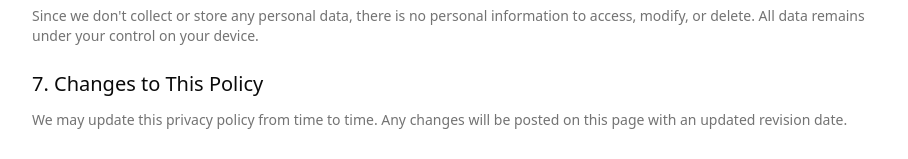
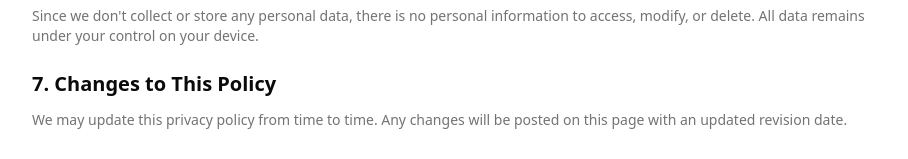
Before and after one commit to jobacx/dev-tools, a Next.js app: page /privacy in a window 1280 px wide. Shown: the part 714-873 px from the top of the page, without its empty margins (176-1084 px from the left). Built offline with nearby package versions, Linux system fonts and the light colour scheme.

Commit message:
fix: unscaped entities errors

```diff
--- a/src/app/privacy/page.tsx
+++ b/src/app/privacy/page.tsx
@@ -52,13 +52,13 @@ export default function PrivacyPolicy() {
         <section>
           <h2 className="text-xl font-semibold mb-3">6. Your Rights</h2>
           <p className="text-muted-foreground">
-            Since we don't collect or store any personal data, there is no personal information
+            Since we don&apos;t collect or store any personal data, there is no personal information
             to access, modify, or delete. All data remains under your control on your device.
           </p>
         </section>
 
         <section>
-          <h2 className="text-xl font-semibred mb-3">7. Changes to This Policy</h2>
+          <h2 className="text-xl font-semibold mb-3">7. Changes to This Policy</h2>
           <p className="text-muted-foreground">
             We may update this privacy policy from time to time. Any changes will be posted on
             this page with an updated revision date.
--- a/src/app/terms/page.tsx
+++ b/src/app/terms/page.tsx
@@ -29,7 +29,7 @@ export default function TermsOfService() {
         <section>
           <h2 className="text-xl font-semibold mb-3">3. Disclaimer</h2>
           <p className="text-muted-foreground">
-            The materials on this website are provided on an 'as is' basis. We make no warranties,
+            The materials on this website are provided on an &apos;as is&apos; basis. We make no warranties,
             expressed or implied, and hereby disclaim and negate all other warranties including
             without limitation, implied warranties or conditions of merchantability, fitness for
             a particular purpose, or non-infringement of intellectual property or other violation of rights.
```
